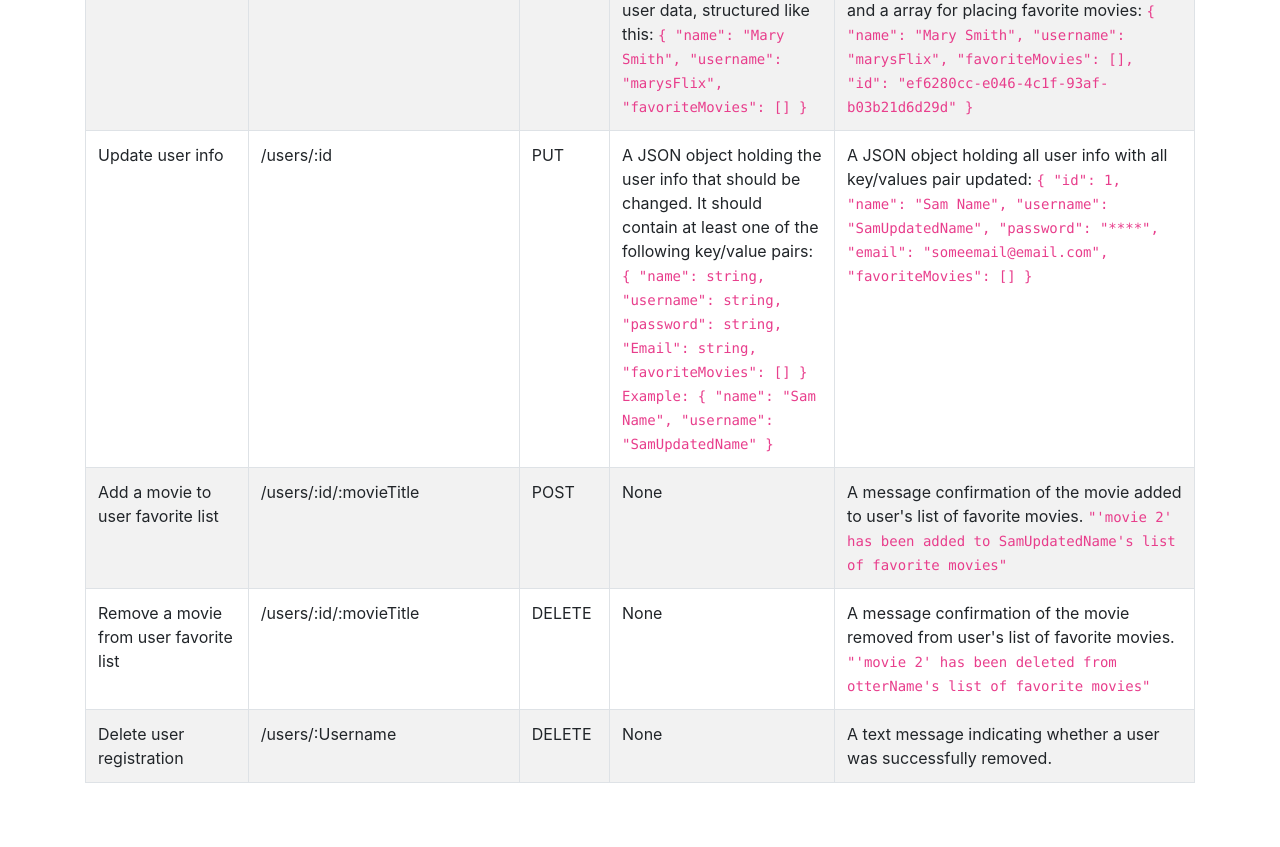
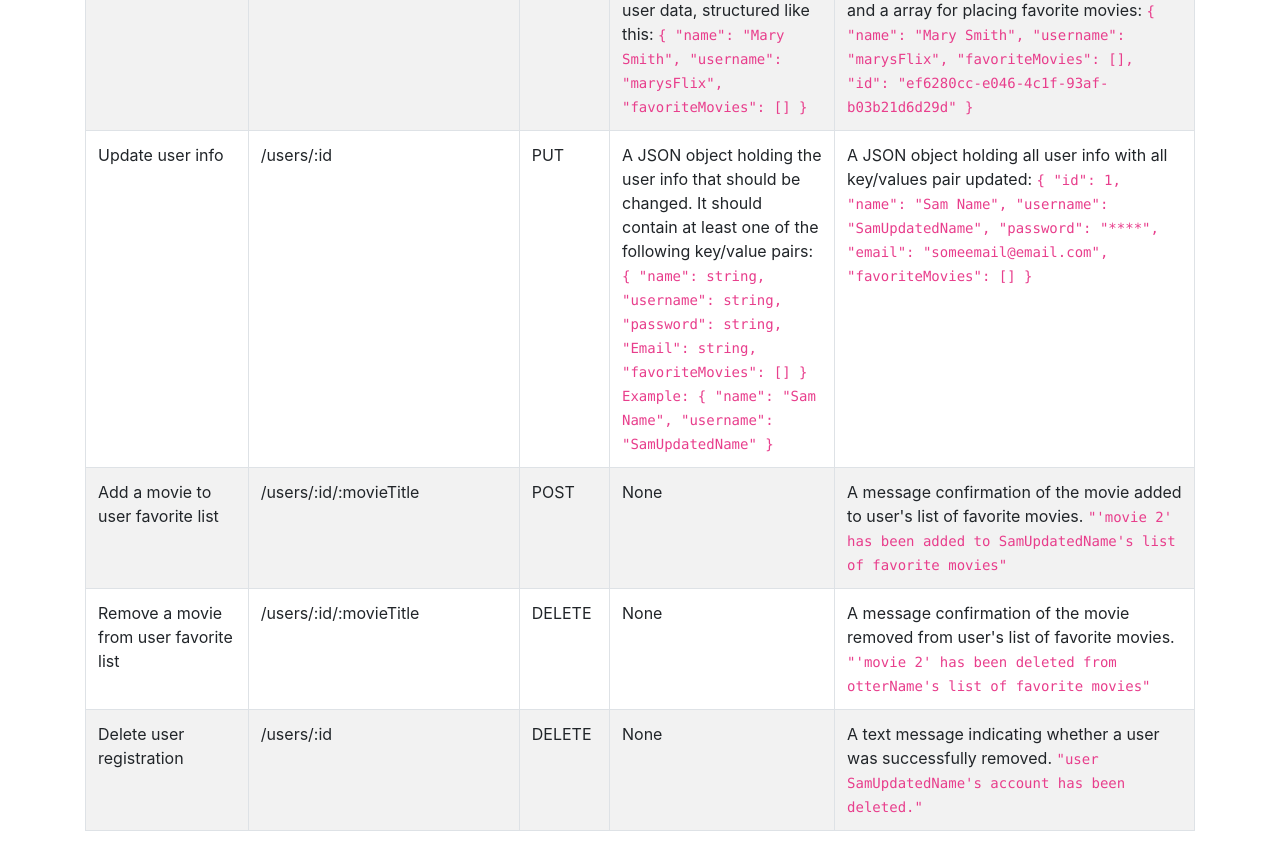
Before and after one commit to lorenaruiz01/movies_api, a website: page public/documentation.html in a window 1280 px wide. Shown: the part 1117-1964 px from the top of the page. Before the commit the page ends 1916 px from the top, so only its background shows below. Drawn offline with nearby package versions, Linux system fonts and the light colour scheme.

Commit message:
update response body format

```diff
--- a/public/documentation.html
+++ b/public/documentation.html
@@ -205,10 +205,14 @@
 				</tr>
 				<tr>
 					<td>Delete user registration</td>
-					<td>/users/:Username</td>
+					<td>/users/:id</td>
 					<td>DELETE</td>
 					<td>None</td>
-					<td>A text message indicating whether a user was successfully removed.</td>
+					<td>A text message indicating whether a user was successfully removed.
+                        <code>
+                            "user SamUpdatedName's account has been deleted."
+                        </code>
+                    </td>
 				</tr>
 
 
```
